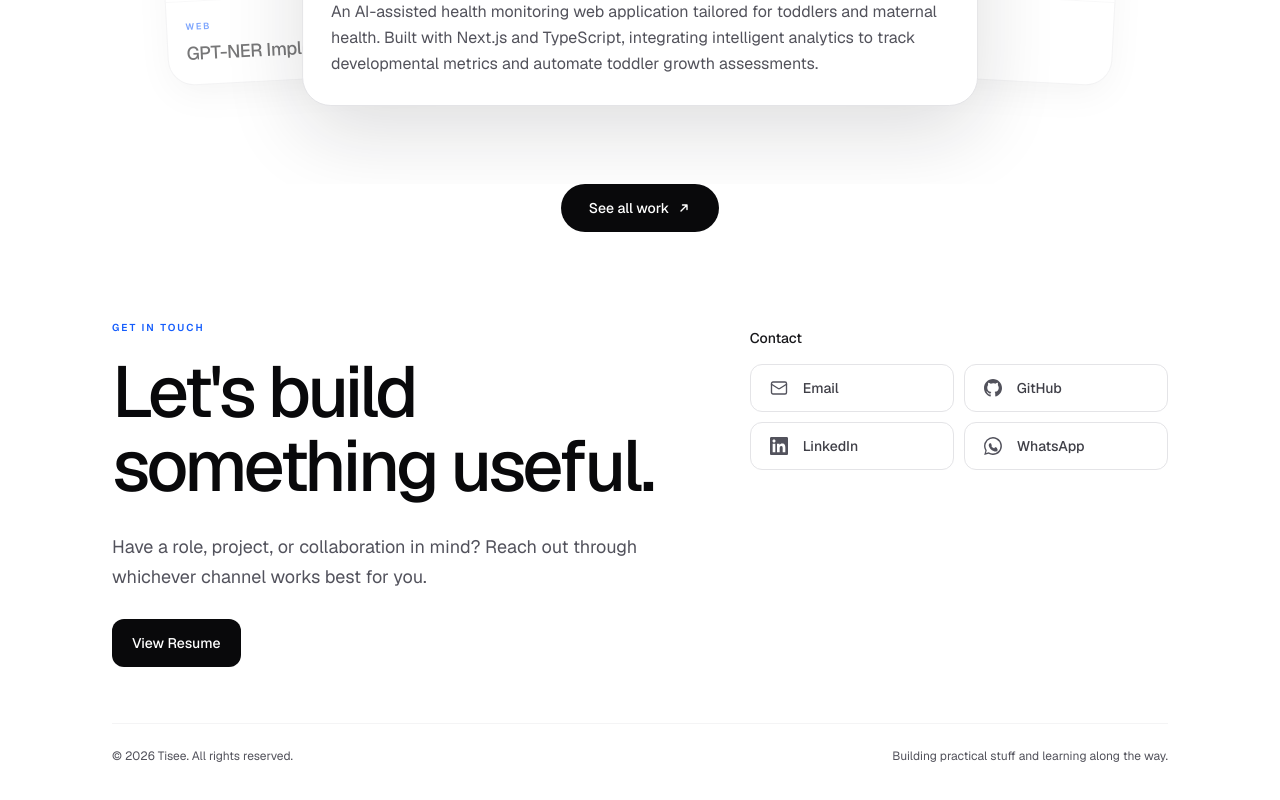
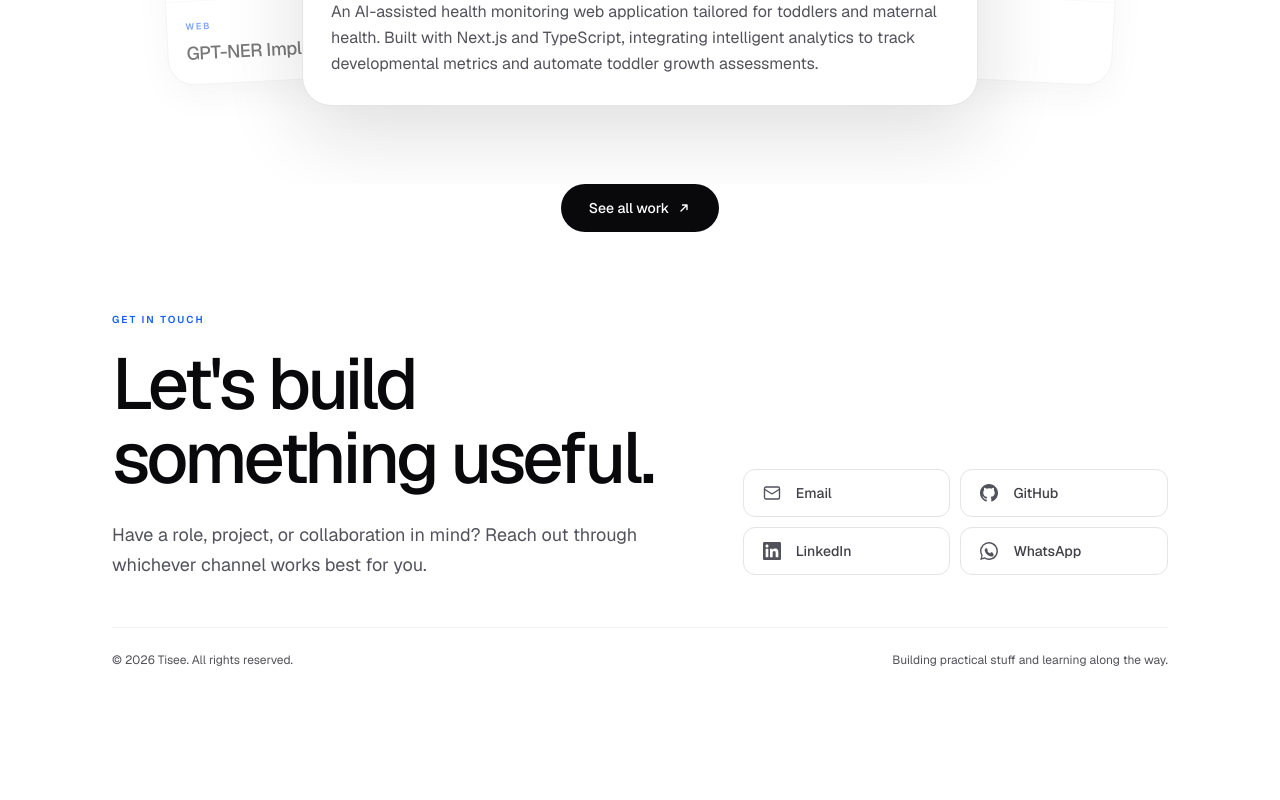
Before and after one commit to Tisee747/tisee-portfolio-v2, a Next.js app: page / in a window 1280 px wide. Shown: the part 2924-3724 px from the top of the page. After the commit the page ends 3632 px from the top, so only its background shows below. Built offline with nearby package versions, Linux system fonts and the light colour scheme.

Commit message:
fix: simplify footer actions and spacing

```diff
--- a/src/components/Footer.tsx
+++ b/src/components/Footer.tsx
@@ -46,30 +46,20 @@ const contacts = [
 
 export default function Footer() {
   return (
-    <footer className="mt-auto w-full bg-white pb-10 pt-10 md:pt-12" id="contact">
+    <footer className="mt-auto w-full bg-white pb-10 pt-8 md:pt-10" id="contact">
       <div className="mx-auto w-full max-w-6xl px-6 md:px-12">
-        <div className="grid gap-12 lg:grid-cols-[minmax(0,1fr)_minmax(300px,0.75fr)] lg:gap-20">
+        <div className="grid gap-10 lg:grid-cols-[minmax(0,1fr)_minmax(300px,0.75fr)] lg:items-end lg:gap-16">
           <div className="max-w-2xl">
             <p className="mb-5 text-[10px] font-semibold uppercase tracking-[0.2em] text-blue-600">Get in touch</p>
             <h2 className="text-5xl font-medium leading-[1.04] tracking-tighter text-zinc-950 sm:text-6xl md:text-7xl">
               Let&apos;s build something useful.
             </h2>
-            <p className="mt-7 max-w-xl text-base leading-relaxed text-zinc-600 md:text-lg">
+            <p className="mt-6 max-w-xl text-base leading-relaxed text-zinc-600 md:text-lg">
               Have a role, project, or collaboration in mind? Reach out through whichever channel works best for you.
             </p>
-            <Link
-              href="/resume.pdf"
-              target="_blank"
-              rel="noopener noreferrer"
-              className="mt-7 inline-flex min-h-12 items-center justify-center rounded-xl bg-zinc-950 px-5 text-sm font-medium text-white transition-colors hover:bg-zinc-800 focus-visible:outline-none focus-visible:ring-2 focus-visible:ring-zinc-900 focus-visible:ring-offset-2"
-            >
-              View Resume
-            </Link>
           </div>
 
-          <div className="flex flex-col lg:pt-2">
-            <p className="mb-4 text-sm font-medium text-zinc-900">Contact</p>
-            <div className="grid grid-cols-2 gap-2.5">
+          <div className="grid grid-cols-2 gap-2.5 lg:pb-1">
             {contacts.map((contact) => (
               <Link
                 key={contact.name}
@@ -86,9 +76,8 @@ export default function Footer() {
             ))}
           </div>
         </div>
-        </div>
 
-        <div className="mt-14 flex flex-col gap-3 border-t border-zinc-100 pt-6 text-xs text-zinc-500 sm:flex-row sm:items-center sm:justify-between">
+        <div className="mt-12 flex flex-col gap-3 border-t border-zinc-100 pt-6 text-xs text-zinc-500 sm:flex-row sm:items-center sm:justify-between">
           <span>&copy; 2026 Tisee. All rights reserved.</span>
           <span>Building practical stuff and learning along the way.</span>
         </div>
```
Lines whose indentation alone changed are shown as unchanged.
